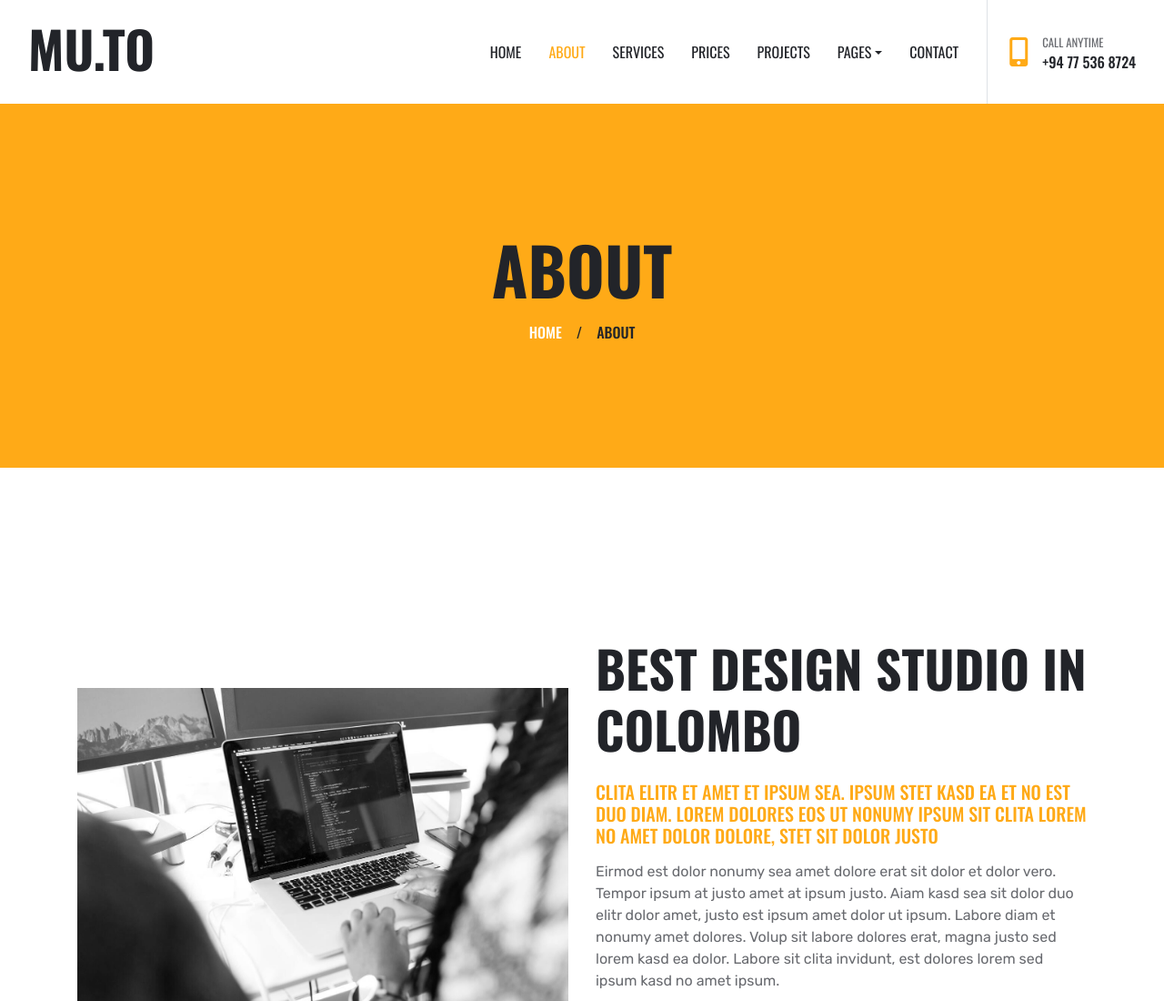
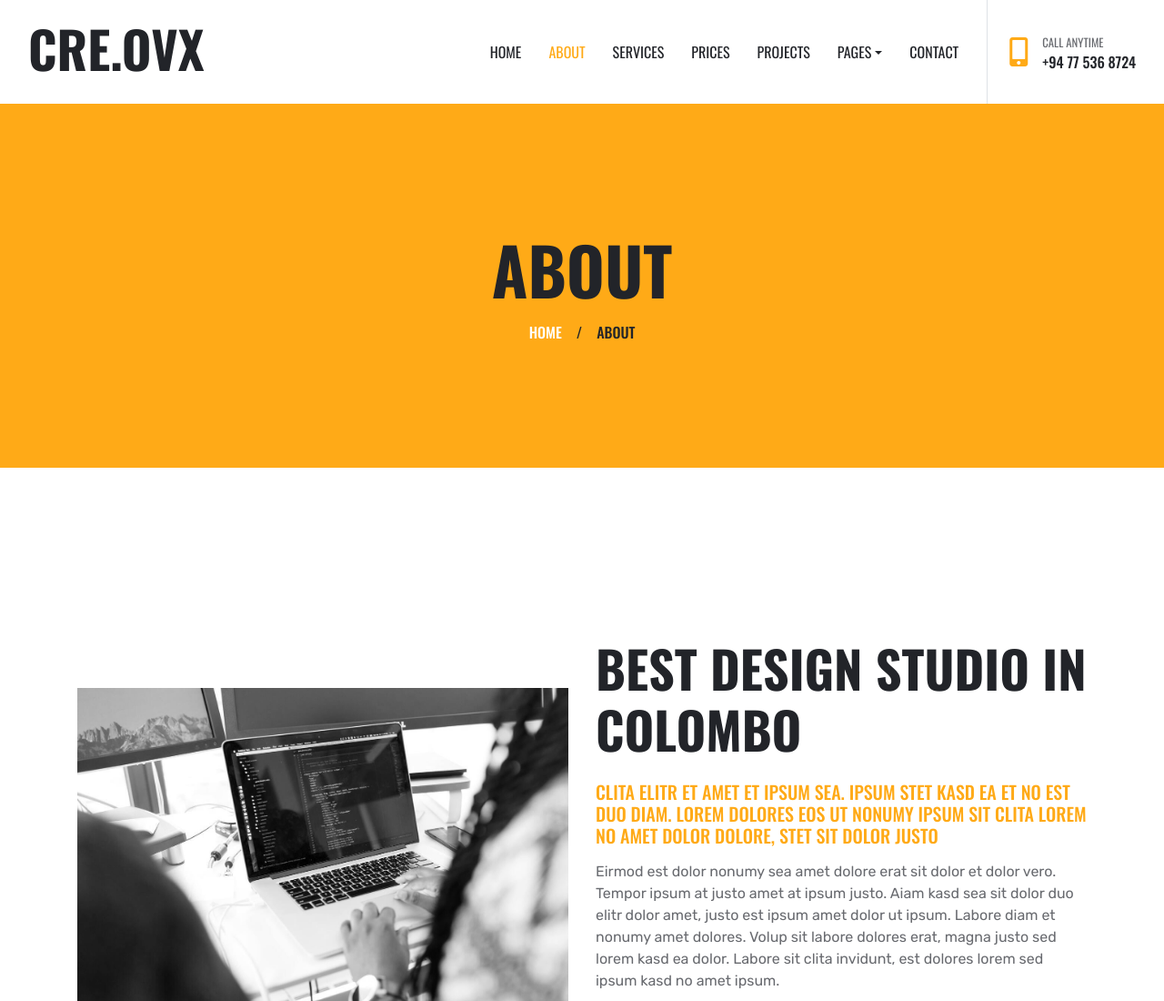
Before and after one commit to TNikil/Muto-Design-Studio, a plain HTML site: page about.html in a window 1280 px wide. Shown: the top 1100 px of the page at 91% size. Drawn offline with nearby package versions, Linux system fonts and the light colour scheme.

Commit message:
about.html

```diff
--- a/about.html
+++ b/about.html
@@ -31,7 +31,7 @@
     <div class="container-fluid bg-white position-relative">
         <nav class="navbar navbar-expand-lg bg-white navbar-light py-3 py-lg-0">
             <a href="index.html" class="navbar-brand text-secondary">
-                <h1 class="display-4 text-uppercase">MU.TO</h1>
+                <h1 class="display-4 text-uppercase">CRE.OVX</h1>
             </a>
             <button type="button" class="navbar-toggler" data-toggle="collapse" data-target="#navbarCollapse">
                 <span class="navbar-toggler-icon"></span>
```
